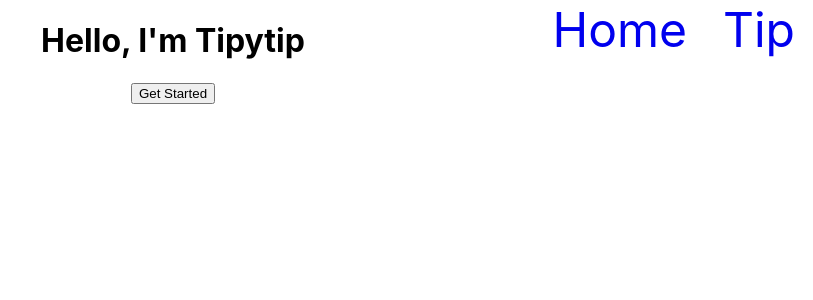
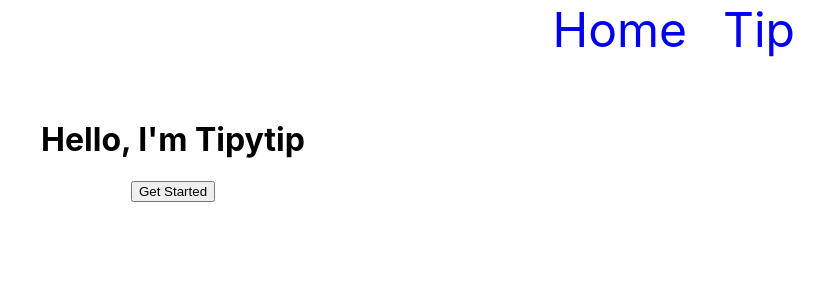
Before and after one commit to yusufalp/tipytip, a React (Create React App) app: page / in a window 1280 px wide. Shown: the top 300 px of the page, without its empty margins (467-1280 px from the left). Built offline with nearby package versions, Linux system fonts and the light colour scheme.

Commit message:
Placed the title tag aling with the page

```diff
--- a/src/App.css
+++ b/src/App.css
@@ -1,3 +1,7 @@
 .App {
   text-align: center;
 }
+
+h1 {
+  margin-top: 120px;
+}
```
